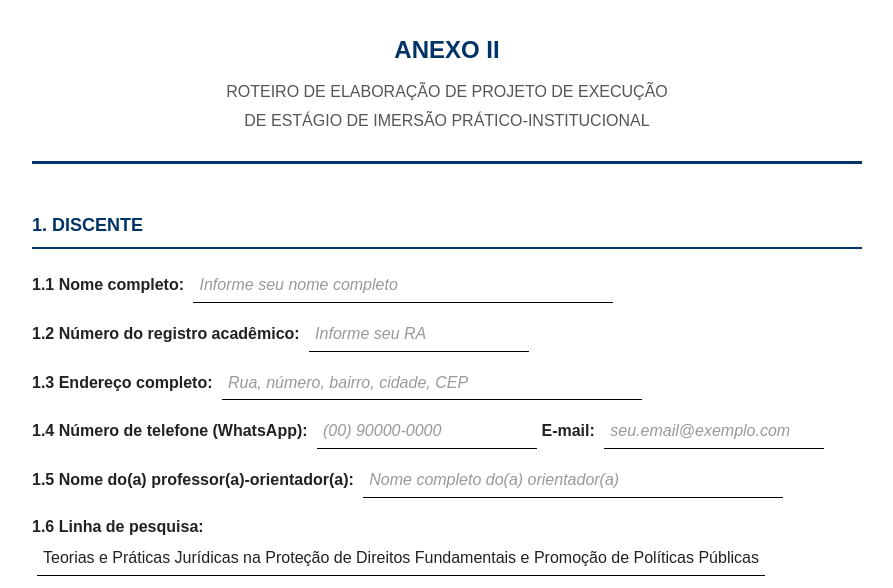
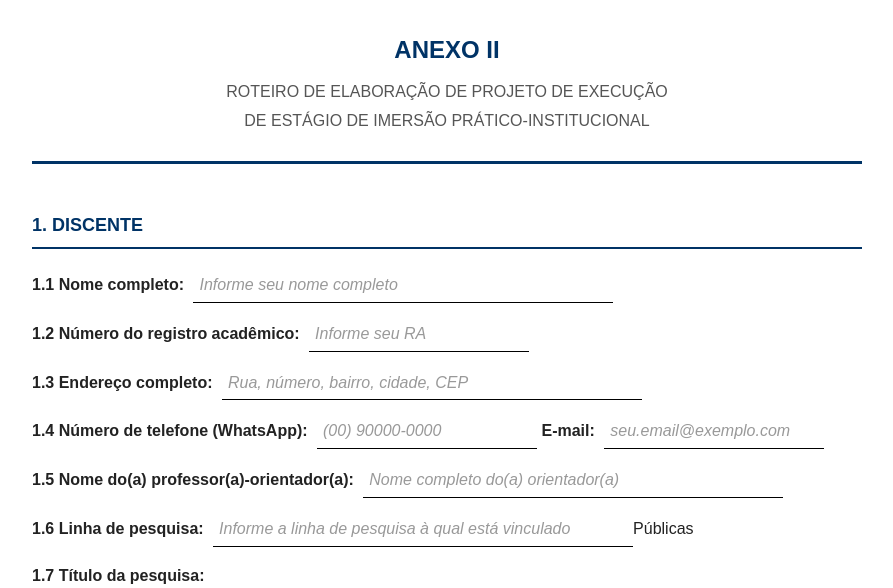
Before and after one commit to welingtondiogofranco-pg/ANEXO-II-ROTEIRO-ESTAGIO-IMERSAO, a plain HTML site: page index.html in a window 1280 px wide. Shown: the part 196-784 px from the top of the page, without its empty margins (193-1086 px from the left). Drawn offline with Linux system fonts and the light colour scheme.

```diff
--- a/index.html
+++ b/index.html
@@ -156,7 +156,8 @@
         </div>
         <div class="linha-documento">
             <strong>1.6 Linha de pesquisa:</strong>
-            <span class="campo-inline campo-grande" contenteditable="true">Teorias e Práticas Jurídicas na Proteção de Direitos Fundamentais e Promoção de Políticas Públicas</span>
+            <span class="campo-inline campo-grande" contenteditable="true"
+      data-placeholder="Informe a linha de pesquisa à qual está vinculado"></span>Públicas</span>
         </div>
         <div class="linha-documento">
             <strong>1.7 Título da pesquisa:</strong>
```
